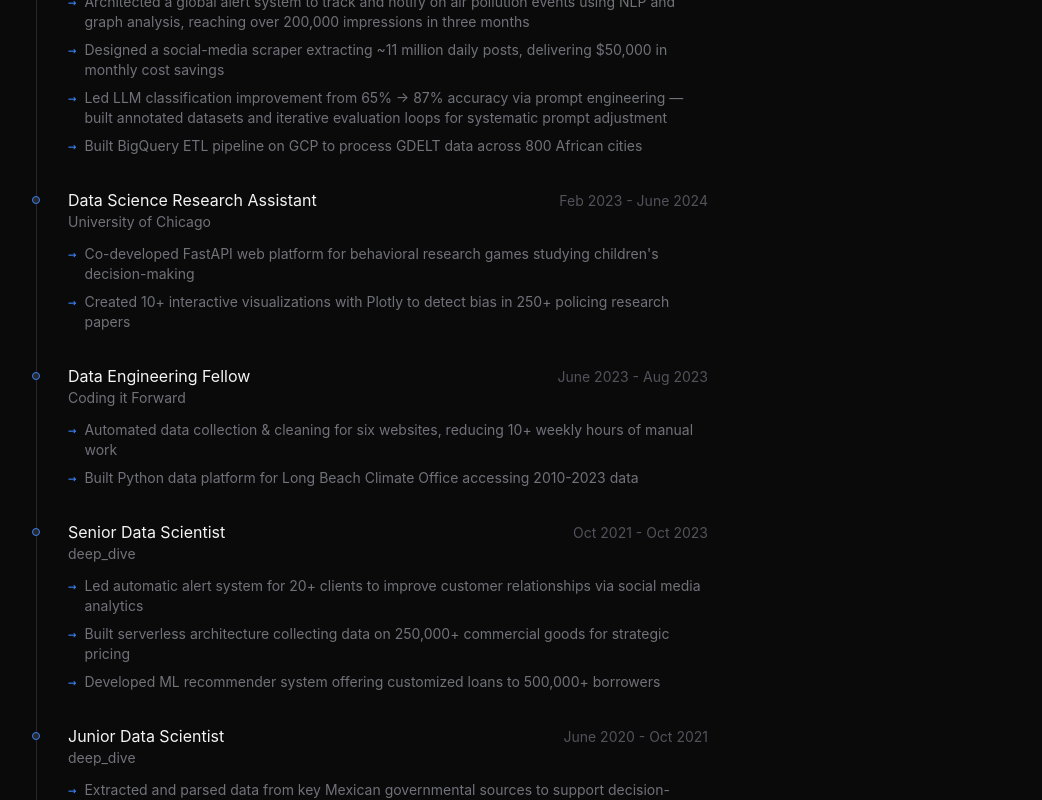
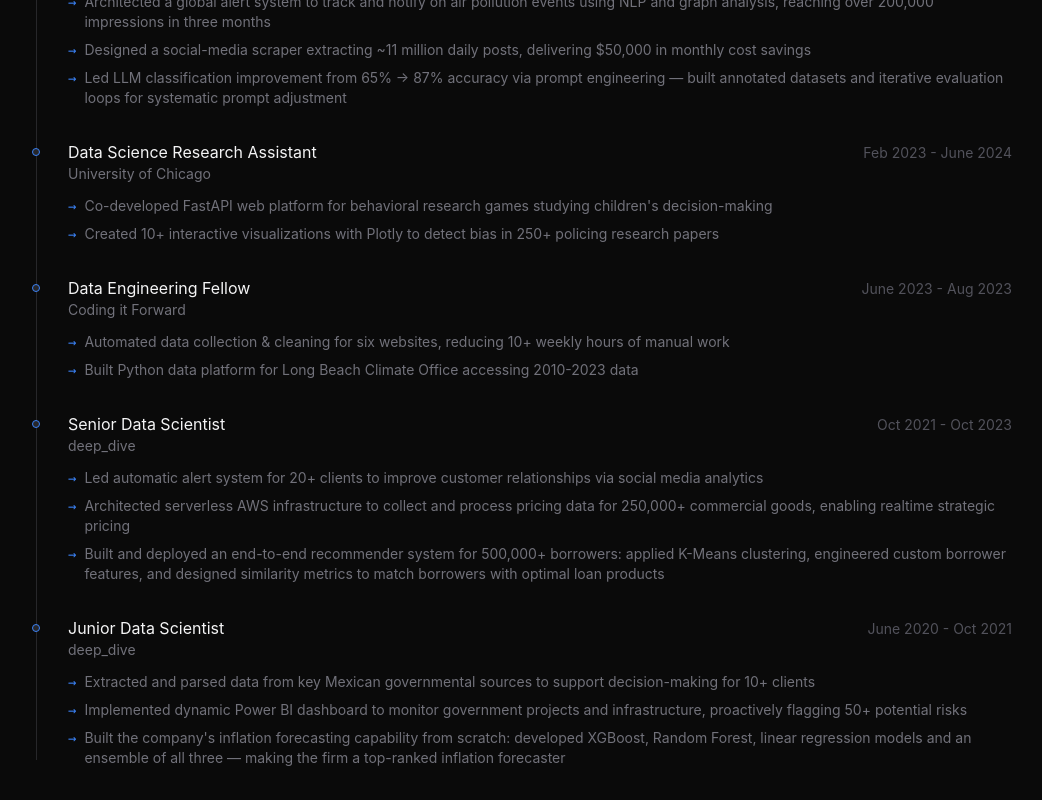
Before and after one commit to FedericoDM/federicodm.github.io, a Next.js app: page / in a window 1280 px wide. Shown: the part 1280-2080 px from the top of the page, without its empty margins (116-1158 px from the left). Built offline with nearby package versions, Linux system fonts and the light colour scheme.

Commit message:
Remove max-w constraint on experience section and update bullets
Co-Authored-By: Claude Sonnet 4.6 <noreply@anthropic.com>

```diff
--- a/app/page.tsx
+++ b/app/page.tsx
@@ -92,7 +92,7 @@ Data Scientist & Engineer building <span className="text-zinc-100">agentic pipel
   <h2 className="text-2xl font-normal text-zinc-100">Experience</h2>
   <div className="w-11 h-px bg-secondary" />
 </div>
-<div className="relative space-y-8 max-w-2xl">
+<div className="relative space-y-8">
 {/* Timeline line */}
 <div className="absolute left-0 top-2 bottom-2 w-px bg-zinc-800 hidden sm:block" />
 
@@ -110,7 +110,6 @@ Data Scientist & Engineer building <span className="text-zinc-100">agentic pipel
 <li className="flex gap-2"><span className="text-secondary flex-shrink-0 font-mono">→</span><span>Architected a global alert system to track and notify on air pollution events using NLP and graph analysis, reaching over 200,000 impressions in three months</span></li>
 <li className="flex gap-2"><span className="text-secondary flex-shrink-0 font-mono">→</span><span>Designed a social-media scraper extracting ~11 million daily posts, delivering $50,000 in monthly cost savings</span></li>
 <li className="flex gap-2"><span className="text-secondary flex-shrink-0 font-mono">→</span><span>Led LLM classification improvement from 65% → 87% accuracy via prompt engineering — built annotated datasets and iterative evaluation loops for systematic prompt adjustment</span></li>
-<li className="flex gap-2"><span className="text-secondary flex-shrink-0 font-mono">→</span><span>Built BigQuery ETL pipeline on GCP to process GDELT data across 800 African cities</span></li>
 </ul>
 </div>
 
@@ -155,8 +154,9 @@ Data Scientist & Engineer building <span className="text-zinc-100">agentic pipel
 </div>
 <ul className="space-y-2 text-sm text-zinc-500 list-none">
 <li className="flex gap-2"><span className="text-secondary flex-shrink-0 font-mono">→</span><span>Led automatic alert system for 20+ clients to improve customer relationships via social media analytics</span></li>
-<li className="flex gap-2"><span className="text-secondary flex-shrink-0 font-mono">→</span><span>Built serverless architecture collecting data on 250,000+ commercial goods for strategic pricing</span></li>
-<li className="flex gap-2"><span className="text-secondary flex-shrink-0 font-mono">→</span><span>Developed ML recommender system offering customized loans to 500,000+ borrowers</span></li>
+<li className="flex gap-2"><span className="text-secondary flex-shrink-0 font-mono">→</span><span>Architected serverless AWS infrastructure to collect and process pricing data for 250,000+ commercial goods, enabling realtime strategic pricing</span></li>
+<li className="flex gap-2"><span className="text-secondary flex-shrink-0 font-mono">→</span><span>Built and deployed an end-to-end recommender system for 500,000+ borrowers: applied K-Means clustering, engineered custom borrower features, and designed similarity metrics to match borrowers with optimal loan products
+</span></li>
 </ul>
 </div>
 
@@ -172,7 +172,7 @@ Data Scientist & Engineer building <span className="text-zinc-100">agentic pipel
 <ul className="space-y-2 text-sm text-zinc-500 list-none">
 <li className="flex gap-2"><span className="text-secondary flex-shrink-0 font-mono">→</span><span>Extracted and parsed data from key Mexican governmental sources to support decision-making for 10+ clients</span></li>
 <li className="flex gap-2"><span className="text-secondary flex-shrink-0 font-mono">→</span><span>Implemented dynamic Power BI dashboard to monitor government projects and infrastructure, proactively flagging 50+ potential risks</span></li>
-<li className="flex gap-2"><span className="text-secondary flex-shrink-0 font-mono">→</span><span>Devised supervised ML models achieving top inflation forecaster status in Mexico with an RMSE of 2%</span></li>
+<li className="flex gap-2"><span className="text-secondary flex-shrink-0 font-mono">→</span><span>Built the company's inflation forecasting capability from scratch: developed XGBoost, Random Forest, linear regression models and an ensemble of all three — making the firm a top-ranked inflation forecaster</span></li>
 </ul>
 </div>
 </div>
```
